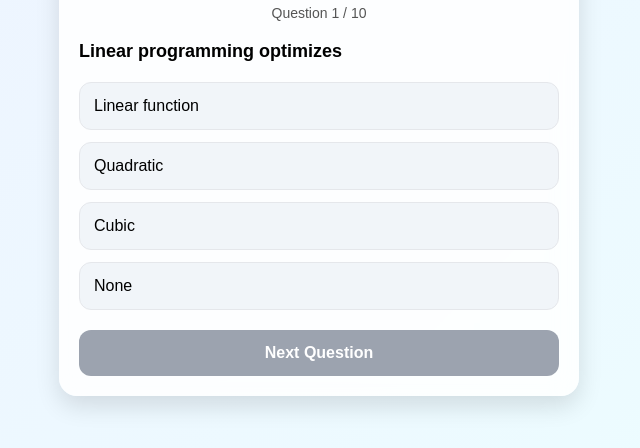
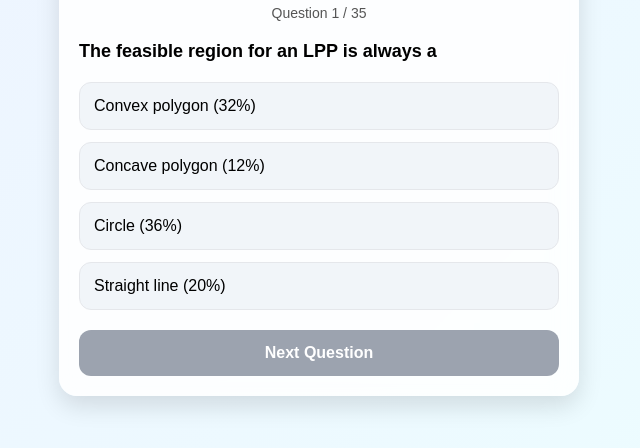
Before and after one commit to dizivasoo/dinkar, a plain HTML site: page 343.html in a window 1280 px wide. Shown: the part 226-674 px from the top of the page, without its empty margins (321-961 px from the left). Drawn offline with Linux system fonts and the light colour scheme.

Commit message:
Update 343.html

```diff
--- a/343.html
+++ b/343.html
@@ -277,7 +277,7 @@ body{
 <div class="test-box">
   <div class="header">
     <h2>Dinkar Test</h2>
-    <div class="progress" id="progress">Question 1 / 10</div>
+    <div class="progress" id="progress">Question 1 / 35</div>
   </div>
 
   <div class="question" id="questionText"></div>
@@ -300,18 +300,42 @@ body{
 <script>
 /* QUESTIONS */
 const questions = [
-{q:"Linear programming optimizes",o:["Linear function","Quadratic","Cubic","None"],a:0},
-{q:"Constraints are",o:["Linear inequalities","Equations","Non-linear","None"],a:0},
-{q:"Feasible region satisfies",o:["All constraints","One","None","Random"],a:0},
-{q:"Objective function is",o:["Maximized/minimized","Ignored","Constant","None"],a:0},
-{q:"Corner point theorem applies to",o:["Feasible region","Graph","Line","None"],a:0},
-{q:"Optimal solution lies at",o:["Corner point","Center","Random","None"],a:0},
-{q:"Graphical method works for",o:["Two variables","Three","One","None"],a:0},
-{q:"Infeasible region has",o:["No solution","One solution","Many","None"],a:0},
-{q:"Unbounded region may have",o:["No optimal","One","Many","None"],a:0},
-{q:"LPP uses",o:["Inequalities","Equalities","Derivatives","None"],a:0}
+  {q: "The feasible region for an LPP is always a", o: ["Convex polygon (32%)", "Concave polygon (12%)", "Circle (36%)", "Straight line (20%)"], a: 0},
+  {q: "The objective function of an LPP is", o: ["A constraint (32%)", "A function to be optimized (12%)", "A linear function to be optimized (36%)", "A quadratic function (20%)"], a: 2},
+  {q: "The optimal value of the objective function is attained at the", o: ["Origin (32%)", "Corner points of feasible region (12%)", "Corner points of feasible region (36%)", "Any point in the region (20%)"], a: 2},
+  {q: "In an LPP, the constraints are", o: ["Linear inequalities (32%)", "Quadratic equations (12%)", "Linear inequalities or equations (36%)", "None (20%)"], a: 2},
+  {q: "A linear programming problem can have", o: ["Only one optimal solution (32%)", "No solution (12%)", "Infinitely many optimal solutions (36%)", "All of the above (20%)"], a: 3},
+  {q: "The region represented by x ≥ 0, y ≥ 0 is", o: ["First quadrant (32%)", "Second quadrant (12%)", "Third quadrant (36%)", "Fourth quadrant (20%)"], a: 0},
+  {q: "The maximum value of Z = 3x + 4y subject to x + y ≤ 4, x ≥ 0, y ≥ 0 is", o: ["12 (32%)", "14 (12%)", "16 (36%)", "0 (20%)"], a: 2},
+  {q: "If the feasible region is unbounded, then a maximum value of the objective function", o: ["Always exists (32%)", "Never exists (12%)", "May or may not exist (36%)", "Is always zero (20%)"], a: 2},
+  {q: "Which of the following is not a convex set?", o: ["{(x, y) : x² + y² ≤ 1} (32%)", "{(x, y) : y = x²} (12%)", "{(x, y) : 3x + 4y ≤ 12} (36%)", "{(x, y) : x ≥ 2, y ≤ 3} (20%)"], a: 1},
+  {q: "The point which does not lie in the half plane 2x + 3y - 12 ≤ 0 is", o: ["(1, 2) (32%)", "(2, 1) (12%)", "(2, 3) (36%)", "(-3, 2) (20%)"], a: 2},
+  {q: "The common region determined by all the constraints including non-negative constraints is", o: ["Feasible region (32%)", "Infeasible region (12%)", "Optimal region (36%)", "Bounded region (20%)"], a: 0},
+  {q: "The corner points of the feasible region for an LPP are (0,2), (3,0), (6,0), (6,8) and (0,5). Let Z = 4x + 6y. The minimum value of Z occurs at", o: ["(0, 2) only (32%)", "(3, 0) only (12%)", "The midpoint of line segment (0,2)-(3,0) (36%)", "Any point on line segment (0,2)-(3,0) (20%)"], a: 3},
+  {q: "In LPP, the objective function is always", o: ["Linear (32%)", "Cubic (12%)", "Exponential (36%)", "Trigonometric (20%)"], a: 0},
+  {q: "The inequality x + y ≤ 2 and 2x + 2y ≥ 8 have", o: ["Common feasible region (32%)", "No common feasible region (12%)", "Infinite solutions (36%)", "Unique solution (20%)"], a: 1},
+  {q: "If the objective function Z = ax + by has the same maximum value on two corner points, then", o: ["Every point on the line segment joining them is optimal (32%)", "Only those two points are optimal (12%)", "The problem has no solution (36%)", "The maximum value is a+b (20%)"], a: 0},
+  {q: "Which of the following is a constraint for an LPP?", o: ["x ≥ 0 (32%)", "Z = 3x + 2y (12%)", "x + y ≤ 5 (36%)", "Both A and C (20%)"], a: 3},
+  {q: "The maximum value of Z = x + y subject to x - y ≤ -1, -x + y ≤ 0, x, y ≥ 0 is", o: ["1 (32%)", "2 (12%)", "No feasible region (36%)", "0 (20%)"], a: 2},
+  {q: "In the context of LPP, a 'Constraint' is a", o: ["Restriction on variables (32%)", "Function to maximize (12%)", "Result (36%)", "Graph (20%)"], a: 0},
+  {q: "A feasible solution of an LPP", o: ["Must satisfy all constraints (32%)", "Need not satisfy non-negative constraints (12%)", "Is always a corner point (36%)", "None of these (20%)"], a: 0},
+  {q: "The minimum value of Z = 3x + 5y subject to x + 3y ≥ 3, x + y ≥ 2, x, y ≥ 0 is", o: ["7 (32%)", "10 (12%)", "9 (36%)", "12 (20%)"], a: 0},
+  {q: "In an LPP, the set of all feasible solutions is a", o: ["Convex set (32%)", "Concave set (12%)", "Null set (36%)", "Infinite set (20%)"], a: 0},
+  {q: "The corner points of a feasible region are (0,0), (5,0), (3,4) and (0,5). Max value of Z = 2x + 3y is", o: ["10 (32%)", "15 (12%)", "18 (36%)", "20 (20%)"], a: 2},
+  {q: "Linear programming is a method for finding the", o: ["Roots of equations (32%)", "Best outcome in a mathematical model (12%)", "Area of a triangle (36%)", "Slope of a line (20%)"], a: 1},
+  {q: "The point (2, 2) is a feasible solution for x + y ≤ 5, x ≥ 0, y ≥ 0?", o: ["Yes (32%)", "No (12%)", "Depends on Z (36%)", "Only if x=y (20%)"], a: 0},
+  {q: "The Z-axis in a graphical LPP (2 variables) is", o: ["Represented by x (32%)", "Represented by y (12%)", "Not required (36%)", "Vertical only (20%)"], a: 2},
+  {q: "The number of corner points for x + y ≤ 10, x ≥ 0, y ≥ 0 is", o: ["2 (32%)", "4 (12%)", "3 (36%)", "1 (20%)"], a: 2},
+  {q: "In graphical method, if the objective function line is parallel to a boundary constraint", o: ["There is no solution (32%)", "There is a unique solution (12%)", "There are multiple optimal solutions (36%)", "Optimization is not possible (20%)"], a: 2},
+  {q: "Constraints x ≤ 4, y ≤ 3, x ≥ 0, y ≥ 0 form a", o: ["Triangle (32%)", "Rectangle (12%)", "Square (36%)", "Pentagon (20%)"], a: 1},
+  {q: "An LPP is linear because", o: ["Variables are of first degree (32%)", "It uses lines (12%)", "It has constraints (36%)", "It is solved on paper (20%)"], a: 0},
+  {q: "Which point satisfies 3x + 2y > 6?", o: ["(1, 1) (32%)", "(2, 0) (12%)", "(2, 2) (36%)", "(0, 3) (20%)"], a: 2},
+  {q: "The region x < 3 is", o: ["Closed half plane (32%)", "Open half plane (12%)", "A point (36%)", "A line (20%)"], a: 1},
+  {q: "Corner point method is used for", o: ["Indefinite integrals (32%)", "Finding optimal solution in LPP (12%)", "Finding optimal solution in LPP (36%)", "Solving vectors (20%)"], a: 2},
+  {q: "Optimal solution is a feasible solution that", o: ["Minimizes objective function (32%)", "Maximizes objective function (12%)", "Either A or B (36%)", "Neither A nor B (20%)"], a: 2},
+  {q: "Non-negativity constraints mean", o: ["Variables can be zero or positive (32%)", "Variables must be negative (12%)", "Variables can be any real number (36%)", "Z must be positive (20%)"], a: 0},
+  {q: "The condition x, y ≥ 0 is called", o: ["Primary constraint (32%)", "Secondary constraint (12%)", "Non-negative restriction (36%)", "Objective function (20%)"], a: 2}
 ];
-
 let index = 0;
 let score = 0;
 let answered = false;
@@ -331,7 +355,7 @@ function loadQuestion(){
 
   const q = questions[index];
   qText.textContent = q.q;
-  progress.textContent = `Question ${index+1} / 10`;
+  progress.textContent = `Question ${index+1} / 35`;
 
   q.o.forEach((opt,i)=>{
     const div = document.createElement("div");
@@ -402,8 +426,8 @@ function retakeTest(){
 /* ===== RESULT FUNCTION (UPDATED ONLY) ===== */
 function showResult(){
   const correct = score;
-  const wrong = 10 - score;
-  const degree = (correct / 10) * 360;
+  const wrong = 35 - score;
+  const degree = (correct / 35) * 360;
 localStorage.getItem("maths_chapter_11")
   document.querySelector(".test-box").innerHTML = `
     <div class="result-card">
@@ -413,7 +437,7 @@ localStorage.getItem("maths_chapter_11")
 
 
       <div class="result-score">
-        Score: ${correct} / 10
+        Score: ${correct} / 35
       </div>
 
       <div class="result-stats">
```
